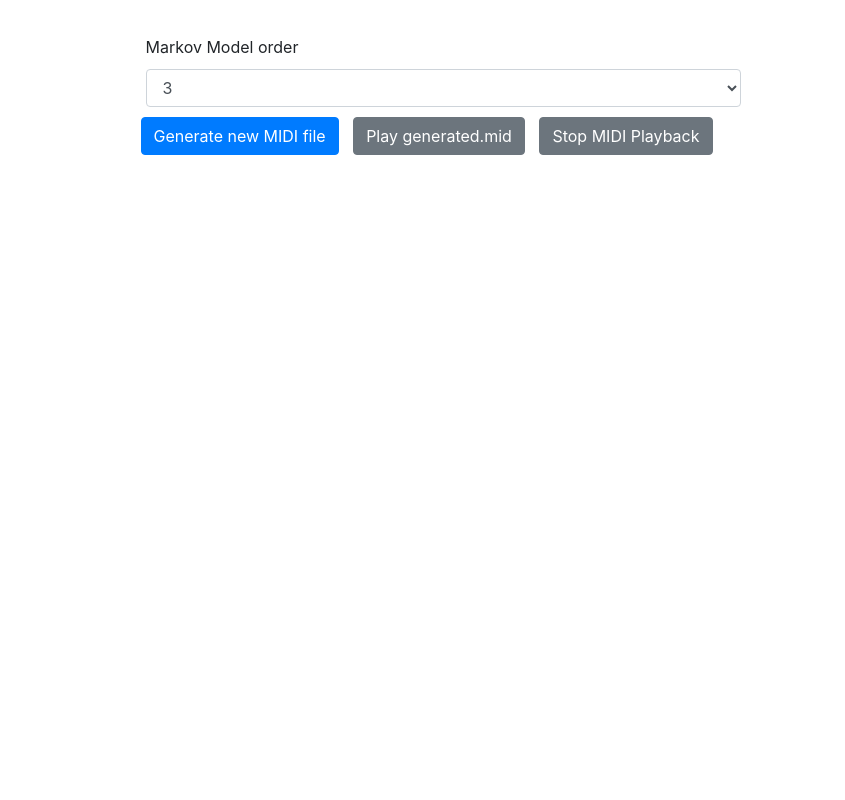
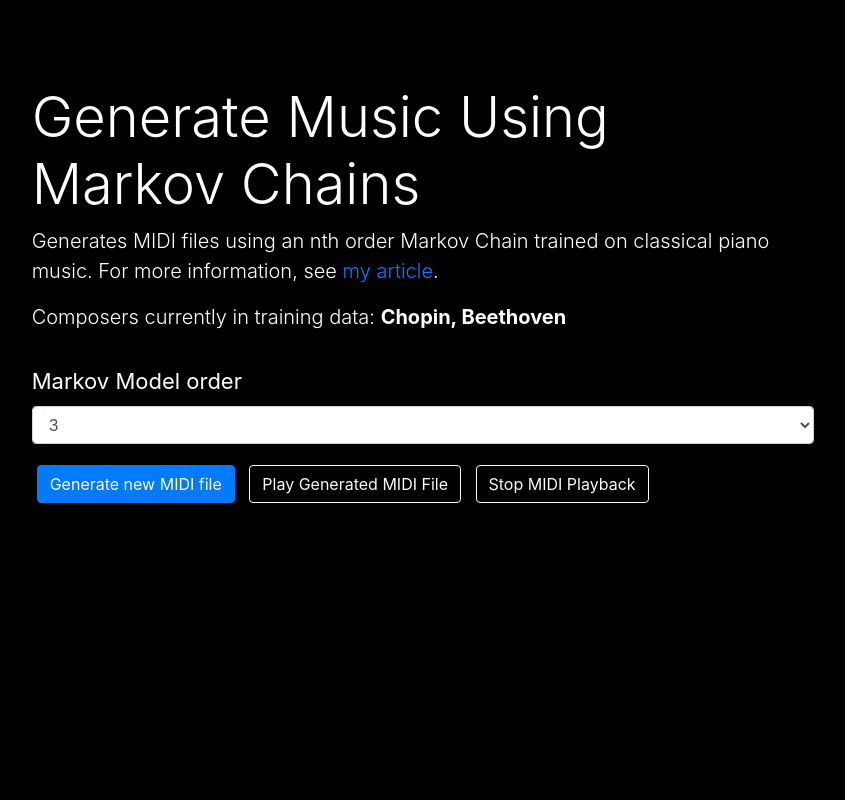
Before and after one commit to RyanHopkins7/classical-piano-music-generator, a Flask app: page / in a window 1280 px wide. Shown: the whole page, without its empty margins (217-1062 px from the left). Run offline with Flask 2, Linux system fonts and the light colour scheme; some libraries are stand-ins or nearby versions.

Commit message:
Add more basic styling

```diff
--- a/static/style.css
+++ b/static/style.css
@@ -1,3 +1,21 @@
+html, body {
+    min-height: 100%;
+}
+
+body {
+    background-color: black;
+    color: white;
+    overflow-x: hidden;
+}
+
+label {
+    font-size: 22px;
+}
+
+.jumbotron {
+    background-color: rgba(0,0,0,0);
+}
+
 .range-label {
     display: inline;
 }
@@ -10,6 +28,6 @@
     padding: 20px;
 }
 
-#orderForm * {
+#orderForm button, img {
     margin: 5px;
 }
--- a/templates/base.html
+++ b/templates/base.html
@@ -5,6 +5,8 @@
     <!-- Required meta tags -->
     <meta charset="utf-8">
     <meta name="viewport" content="width=device-width, initial-scale=1, shrink-to-fit=no">
+
+    <link rel="shortcut icon" type="image/png" href="static/images/favicon.webp"/>
 
     <!-- Bootstrap CSS -->
     <link rel="stylesheet" href="https://stackpath.bootstrapcdn.com/bootstrap/4.3.1/css/bootstrap.min.css" integrity="sha384-ggOyR0iXCbMQv3Xipma34MD+dH/1fQ784/j6cY/iJTQUOhcWr7x9JvoRxT2MZw1T" crossorigin="anonymous">
--- a/templates/index.html
+++ b/templates/index.html
@@ -3,8 +3,16 @@
 {% block body %}
 
 <div id="orderForm" class="row">
-    <div class="col-sm-3"></div>
-    <div class="col-sm-6">
+    <div class="col-sm-2"></div>
+    <div class="col-sm-8 jumbotron">
+        <h1 class="display-4">Generate Music Using Markov Chains</h1>
+        <p class="lead">
+            Generates MIDI files using an nth order Markov Chain trained on classical piano music.
+            For more information, see <a href="#" target="_blank">my article</a>.
+        </p>
+        <p class="lead">Composers currently in training data: <span class="font-weight-bold">Chopin, Beethoven</span></p>
+        <hr>
+
         <div class="form-group">
             <label for="order">Markov Model order</label>
             <select class="form-control" id="order" value="4">
@@ -21,13 +29,13 @@
         <button type="submit" id="generateMidi" class="btn btn-primary">Generate new MIDI file</button>
         <div id="loading" class="hidden">
             <p>Generating music...</p>
-            <img src="static/images/loading.gif">
+            <img src="static/images/loading.gif" width="50" height="50">
         </div>
 
-        <button id="playMIDI" class="btn btn-secondary">Play generated.mid</button>
-        <button id="stopMIDI" class="btn btn-secondary">Stop MIDI Playback</button>
+        <button id="playMIDI" class="btn btn-outline-light">Play Generated MIDI File</button>
+        <button id="stopMIDI" class="btn btn-outline-light">Stop MIDI Playback</button>
     </div>
-    <div class="col-sm-3"></div>
+    <div class="col-sm-2"></div>
 </div>
 
 
```
Also changed, not shown: static/images/favicon.webp (added), static/images/loading.gif, 1 other file.
